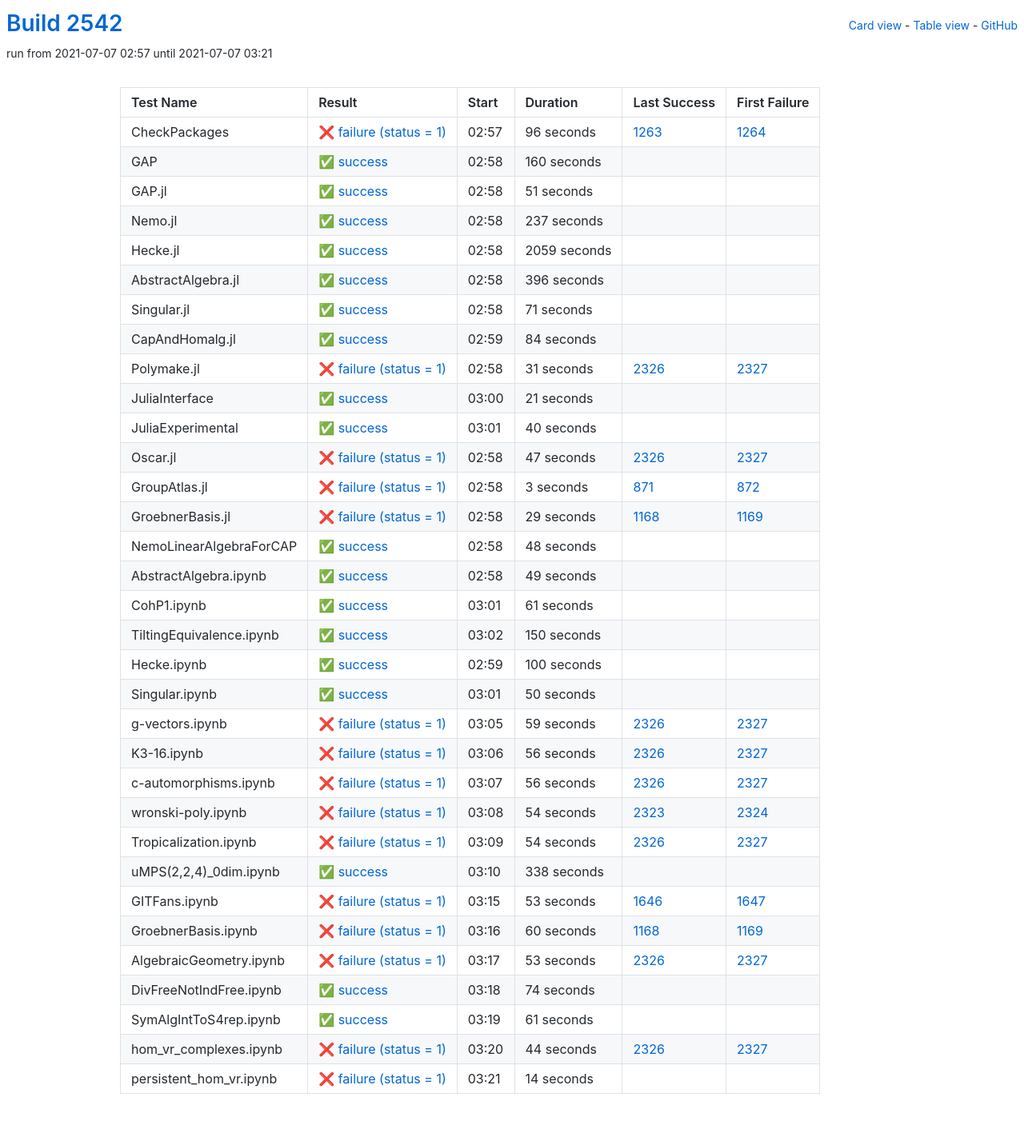
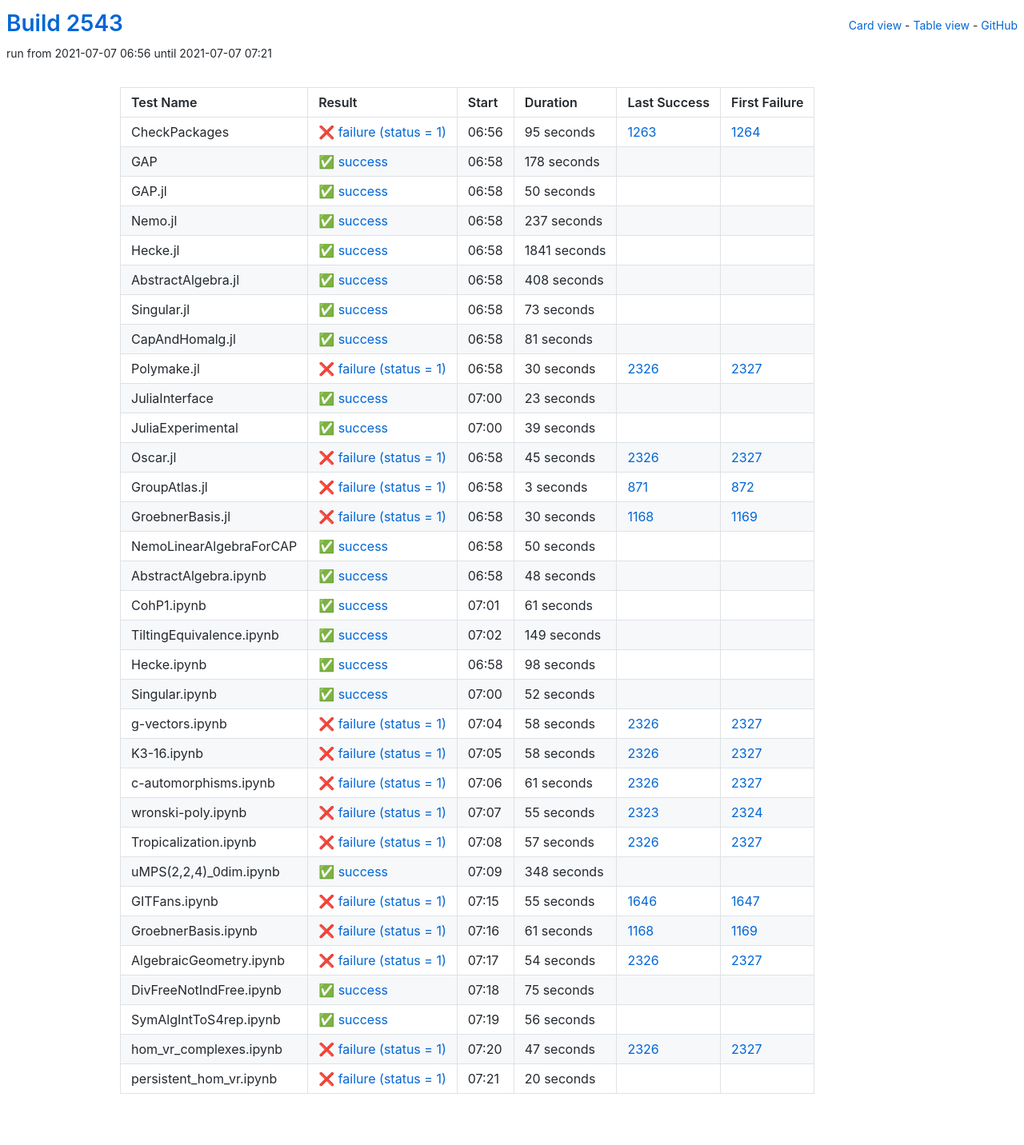
Before and after one commit to oscar-system/oscar-ci-status-stable, a Jekyll site: the page built from table.html, in a window 1280 px wide. Shown: the whole page at 80% size. Built offline with Jekyll 4.4.1, drawn with Linux system fonts in a browser that asks for light colours.

Commit message:
Build #2543

```diff
--- a/_data/ci.yml
+++ b/_data/ci.yml
@@ -1,6 +1,6 @@
 ---
-build: 2542
-build_url: https://oscarci.mathematik.uni-kl.de/job/oscar-stable/2542/
+build: 2543
+build_url: https://oscarci.mathematik.uni-kl.de/job/oscar-stable/2543/
 job: oscar-stable
 organization: oscar-system
 repo: oscar-ci-status-stable
@@ -8,44 +8,44 @@ repourl: https://github.com/oscar-system/oscar-ci-status-stable
 tests:
 - name: CheckPackages
   id: checkpackages
-  log: https://oscarci.mathematik.uni-kl.de/job/oscar-stable/2542/artifact/logs/build-2542/CheckPackages.log
-  start: 2021-07-07 02:57
+  log: https://oscarci.mathematik.uni-kl.de/job/oscar-stable/2543/artifact/logs/build-2543/CheckPackages.log
+  start: 2021-07-07 06:56
   success: false
   exitcode: 1
   status: failure
-  duration: 96
+  duration: 95
   last_success: 1263
   last_success_url: https://oscarci.mathematik.uni-kl.de/job/oscar-stable/1263/
   first_failure: 1264
   first_failure_url: https://oscarci.mathematik.uni-kl.de/job/oscar-stable/1264/
 - name: GAP
   id: gap
-  log: https://oscarci.mathematik.uni-kl.de/job/oscar-stable/2542/artifact/logs/build-2542/GAP.log
-  start: 2021-07-07 02:58
+  log: https://oscarci.mathematik.uni-kl.de/job/oscar-stable/2543/artifact/logs/build-2543/GAP.log
+  start: 2021-07-07 06:58
   success: true
   exitcode: 0
   status: success
-  duration: 160
+  duration: 178
   last_success: false
   last_success_url:
   first_failure: false
   first_failure_url:
 - name: GAP.jl
   id: gap-jl
-  log: https://oscarci.mathematik.uni-kl.de/job/oscar-stable/2542/artifact/logs/build-2542/GAP.jl.log
-  start: 2021-07-07 02:58
+  log: https://oscarci.mathematik.uni-kl.de/job/oscar-stable/2543/artifact/logs/build-2543/GAP.jl.log
+  start: 2021-07-07 06:58
   success: true
   exitcode: 0
   status: success
-  duration: 51
+  duration: 50
   last_success: false
   last_success_url:
   first_failure: false
   first_failure_url:
 - name: Nemo.jl
   id: nemo-jl
-  log: https://oscarci.mathematik.uni-kl.de/job/oscar-stable/2542/artifact/logs/build-2542/Nemo.jl.log
-  start: 2021-07-07 02:58
+  log: https://oscarci.mathematik.uni-kl.de/job/oscar-stable/2543/artifact/logs/build-2543/Nemo.jl.log
+  start: 2021-07-07 06:58
   success: true
   exitcode: 0
   status: success
@@ -56,104 +56,104 @@ tests:
   first_failure_url:
 - name: Hecke.jl
   id: hecke-jl
-  log: https://oscarci.mathematik.uni-kl.de/job/oscar-stable/2542/artifact/logs/build-2542/Hecke.jl.log
-  start: 2021-07-07 02:58
+  log: https://oscarci.mathematik.uni-kl.de/job/oscar-stable/2543/artifact/logs/build-2543/Hecke.jl.log
+  start: 2021-07-07 06:58
   success: true
   exitcode: 0
   status: success
-  duration: 2059
+  duration: 1841
   last_success: false
   last_success_url:
   first_failure: false
   first_failure_url:
 - name: AbstractAlgebra.jl
   id: abstractalgebra-jl
-  log: https://oscarci.mathematik.uni-kl.de/job/oscar-stable/2542/artifact/logs/build-2542/AbstractAlgebra.jl.log
-  start: 2021-07-07 02:58
+  log: https://oscarci.mathematik.uni-kl.de/job/oscar-stable/2543/artifact/logs/build-2543/AbstractAlgebra.jl.log
+  start: 2021-07-07 06:58
   success: true
   exitcode: 0
   status: success
-  duration: 396
+  duration: 408
   last_success: false
   last_success_url:
   first_failure: false
   first_failure_url:
 - name: Singular.jl
   id: singular-jl
-  log: https://oscarci.mathematik.uni-kl.de/job/oscar-stable/2542/artifact/logs/build-2542/Singular.jl.log
-  start: 2021-07-07 02:58
+  log: https://oscarci.mathematik.uni-kl.de/job/oscar-stable/2543/artifact/logs/build-2543/Singular.jl.log
+  start: 2021-07-07 06:58
   success: true
   exitcode: 0
   status: success
-  duration: 71
+  duration: 73
   last_success: false
   last_success_url:
   first_failure: false
   first_failure_url:
 - name: CapAndHomalg.jl
   id: capandhomalg-jl
-  log: https://oscarci.mathematik.uni-kl.de/job/oscar-stable/2542/artifact/logs/build-2542/CapAndHomalg.jl.log
-  start: 2021-07-07 02:59
+  log: https://oscarci.mathematik.uni-kl.de/job/oscar-stable/2543/artifact/logs/build-2543/CapAndHomalg.jl.log
+  start: 2021-07-07 06:58
   success: true
   exitcode: 0
   status: success
-  duration: 84
+  duration: 81
   last_success: false
   last_success_url:
   first_failure: false
   first_failure_url:
 - name: Polymake.jl
   id: polymake-jl
-  log: https://oscarci.mathematik.uni-kl.de/job/oscar-stable/2542/artifact/logs/build-2542/Polymake.jl.log
-  start: 2021-07-07 02:58
+  log: https://oscarci.mathematik.uni-kl.de/job/oscar-stable/2543/artifact/logs/build-2543/Polymake.jl.log
+  start: 2021-07-07 06:58
   success: false
   exitcode: 1
   status: failure
-  duration: 31
+  duration: 30
   last_success: 2326
   last_success_url: https://oscarci.mathematik.uni-kl.de/job/oscar-stable/2326/
   first_failure: 2327
   first_failure_url: https://oscarci.mathematik.uni-kl.de/job/oscar-stable/2327/
 - name: JuliaInterface
   id: juliainterface
-  log: https://oscarci.mathematik.uni-kl.de/job/oscar-stable/2542/artifact/logs/build-2542/JuliaInterface.log
-  start: 2021-07-07 03:00
+  log: https://oscarci.mathematik.uni-kl.de/job/oscar-stable/2543/artifact/logs/build-2543/JuliaInterface.log
+  start: 2021-07-07 07:00
   success: true
   exitcode: 0
   status: success
-  duration: 21
+  duration: 23
   last_success: false
   last_success_url:
   first_failure: false
   first_failure_url:
 - name: JuliaExperimental
   id: juliaexperimental
-  log: https://oscarci.mathematik.uni-kl.de/job/oscar-stable/2542/artifact/logs/build-2542/JuliaExperimental.log
-  start: 2021-07-07 03:01
+  log: https://oscarci.mathematik.uni-kl.de/job/oscar-stable/2543/artifact/logs/build-2543/JuliaExperimental.log
+  start: 2021-07-07 07:00
   success: true
   exitcode: 0
   status: success
-  duration: 40
+  duration: 39
   last_success: false
   last_success_url:
   first_failure: false
   first_failure_url:
 - name: Oscar.jl
   id: oscar-jl
-  log: https://oscarci.mathematik.uni-kl.de/job/oscar-stable/2542/artifact/logs/build-2542/Oscar.jl.log
-  start: 2021-07-07 02:58
+  log: https://oscarci.mathematik.uni-kl.de/job/oscar-stable/2543/artifact/logs/build-2543/Oscar.jl.log
+  start: 2021-07-07 06:58
   success: false
   exitcode: 1
   status: failure
-  duration: 47
+  duration: 45
   last_success: 2326
   last_success_url: https://oscarci.mathematik.uni-kl.de/job/oscar-stable/2326/
   first_failure: 2327
   first_failure_url: https://oscarci.mathematik.uni-kl.de/job/oscar-stable/2327/
 - name: GroupAtlas.jl
   id: groupatlas-jl
-  log: https://oscarci.mathematik.uni-kl.de/job/oscar-stable/2542/artifact/logs/build-2542/GroupAtlas.jl.log
-  start: 2021-07-07 02:58
+  log: https://oscarci.mathematik.uni-kl.de/job/oscar-stable/2543/artifact/logs/build-2543/GroupAtlas.jl.log
+  start: 2021-07-07 06:58
   success: false
   exitcode: 1
   status: failure
@@ -164,20 +164,32 @@ tests:
   first_failure_url: https://oscarci.mathematik.uni-kl.de/job/oscar-stable/872/
 - name: GroebnerBasis.jl
   id: groebnerbasis-jl
-  log: https://oscarci.mathematik.uni-kl.de/job/oscar-stable/2542/artifact/logs/build-2542/GroebnerBasis.jl.log
-  start: 2021-07-07 02:58
+  log: https://oscarci.mathematik.uni-kl.de/job/oscar-stable/2543/artifact/logs/build-2543/GroebnerBasis.jl.log
+  start: 2021-07-07 06:58
   success: false
   exitcode: 1
   status: failure
-  duration: 29
+  duration: 30
   last_success: 1168
   last_success_url: https://oscarci.mathematik.uni-kl.de/job/oscar-stable/1168/
   first_failure: 1169
   first_failure_url: https://oscarci.mathematik.uni-kl.de/job/oscar-stable/1169/
 - name: NemoLinearAlgebraForCAP
   id: nemolinearalgebraforcap
-  log: https://oscarci.mathematik.uni-kl.de/job/oscar-stable/2542/artifact/logs/build-2542/NemoLinearAlgebraForCAP.log
-  start: 2021-07-07 02:58
+  log: https://oscarci.mathematik.uni-kl.de/job/oscar-stable/2543/artifact/logs/build-2543/NemoLinearAlgebraForCAP.log
+  start: 2021-07-07 06:58
+  success: true
+  exitcode: 0
+  status: success
+  duration: 50
+  last_success: false
+  last_success_url:
+  first_failure: false
+  first_failure_url:
+- name: AbstractAlgebra.ipynb
+  id: abstractalgebra-ipynb
+  log: https://oscarci.mathematik.uni-kl.de/job/oscar-stable/2543/artifact/logs/build-2543/AbstractAlgebra.ipynb.log
+  start: 2021-07-07 06:58
   success: true
   exitcode: 0
   status: success
@@ -186,22 +198,10 @@ tests:
   last_success_url:
   first_failure: false
   first_failure_url:
-- name: AbstractAlgebra.ipynb
-  id: abstractalgebra-ipynb
-  log: https://oscarci.mathematik.uni-kl.de/job/oscar-stable/2542/artifact/logs/build-2542/AbstractAlgebra.ipynb.log
-  start: 2021-07-07 02:58
-  success: true
-  exitcode: 0
-  status: success
-  duration: 49
-  last_success: false
-  last_success_url:
-  first_failure: false
-  first_failure_url:
 - name: CohP1.ipynb
   id: cohp1-ipynb
-  log: https://oscarci.mathematik.uni-kl.de/job/oscar-stable/2542/artifact/logs/build-2542/CohP1.ipynb.log
-  start: 2021-07-07 03:01
+  log: https://oscarci.mathematik.uni-kl.de/job/oscar-stable/2543/artifact/logs/build-2543/CohP1.ipynb.log
+  start: 2021-07-07 07:01
   success: true
   exitcode: 0
   status: success
@@ -212,92 +212,140 @@ tests:
   first_failure_url:
 - name: TiltingEquivalence.ipynb
   id: tiltingequivalence-ipynb
-  log: https://oscarci.mathematik.uni-kl.de/job/oscar-stable/2542/artifact/logs/build-2542/TiltingEquivalence.ipynb.log
-  start: 2021-07-07 03:02
+  log: https://oscarci.mathematik.uni-kl.de/job/oscar-stable/2543/artifact/logs/build-2543/TiltingEquivalence.ipynb.log
+  start: 2021-07-07 07:02
   success: true
   exitcode: 0
   status: success
-  duration: 150
+  duration: 149
   last_success: false
   last_success_url:
   first_failure: false
   first_failure_url:
 - name: Hecke.ipynb
   id: hecke-ipynb
-  log: https://oscarci.mathematik.uni-kl.de/job/oscar-stable/2542/artifact/logs/build-2542/Hecke.ipynb.log
-  start: 2021-07-07 02:59
+  log: https://oscarci.mathematik.uni-kl.de/job/oscar-stable/2543/artifact/logs/build-2543/Hecke.ipynb.log
+  start: 2021-07-07 06:58
   success: true
   exitcode: 0
   status: success
-  duration: 100
+  duration: 98
   last_success: false
   last_success_url:
   first_failure: false
   first_failure_url:
 - name: Singular.ipynb
   id: singular-ipynb
-  log: https://oscarci.mathematik.uni-kl.de/job/oscar-stable/2542/artifact/logs/build-2542/Singular.ipynb.log
-  start: 2021-07-07 03:01
+  log: https://oscarci.mathematik.uni-kl.de/job/oscar-stable/2543/artifact/logs/build-2543/Singular.ipynb.log
+  start: 2021-07-07 07:00
   success: true
   exitcode: 0
   status: success
-  duration: 50
+  duration: 52
   last_success: false
   last_success_url:
   first_failure: false
   first_failure_url:
 - name: g-vectors.ipynb
   id: g-vectors-ipynb
-  log: https://oscarci.mathematik.uni-kl.de/job/oscar-stable/2542/artifact/logs/build-2542/g-vectors.ipynb.log
-  start: 2021-07-07 03:05
+  log: https://oscarci.mathematik.uni-kl.de/job/oscar-stable/2543/artifact/logs/build-2543/g-vectors.ipynb.log
+  start: 2021-07-07 07:04
   success: false
   exitcode: 1
   status: failure
-  duration: 59
+  duration: 58
   last_success: 2326
   last_success_url: https://oscarci.mathematik.uni-kl.de/job/oscar-stable/2326/
   first_failure: 2327
   first_failure_url: https://oscarci.mathematik.uni-kl.de/job/oscar-stable/2327/
 - name: K3-16.ipynb
   id: k3-16-ipynb
-  log: https://oscarci.mathematik.uni-kl.de/job/oscar-stable/2542/artifact/logs/build-2542/K3-16.ipynb.log
-  start: 2021-07-07 03:06
+  log: https://oscarci.mathematik.uni-kl.de/job/oscar-stable/2543/artifact/logs/build-2543/K3-16.ipynb.log
+  start: 2021-07-07 07:05
   success: false
   exitcode: 1
   status: failure
-  duration: 56
+  duration: 58
   last_success: 2326
   last_success_url: https://oscarci.mathematik.uni-kl.de/job/oscar-stable/2326/
   first_failure: 2327
   first_failure_url: https://oscarci.mathematik.uni-kl.de/job/oscar-stable/2327/
 - name: c-automorphisms.ipynb
   id: c-automorphisms-ipynb
-  log: https://oscarci.mathematik.uni-kl.de/job/oscar-stable/2542/artifact/logs/build-2542/c-automorphisms.ipynb.log
-  start: 2021-07-07 03:07
+  log: https://oscarci.mathematik.uni-kl.de/job/oscar-stable/2543/artifact/logs/build-2543/c-automorphisms.ipynb.log
+  start: 2021-07-07 07:06
   success: false
   exitcode: 1
   status: failure
-  duration: 56
+  duration: 61
   last_success: 2326
   last_success_url: https://oscarci.mathematik.uni-kl.de/job/oscar-stable/2326/
   first_failure: 2327
   first_failure_url: https://oscarci.mathematik.uni-kl.de/job/oscar-stable/2327/
 - name: wronski-poly.ipynb
   id: wronski-poly-ipynb
-  log: https://oscarci.mathematik.uni-kl.de/job/oscar-stable/2542/artifact/logs/build-2542/wronski-poly.ipynb.log
-  start: 2021-07-07 03:08
+  log: https://oscarci.mathematik.uni-kl.de/job/oscar-stable/2543/artifact/logs/build-2543/wronski-poly.ipynb.log
+  start: 2021-07-07 07:07
   success: false
   exitcode: 1
   status: failure
-  duration: 54
+  duration: 55
   last_success: 2323
   last_success_url: https://oscarci.mathematik.uni-kl.de/job/oscar-stable/2323/
   first_failure: 2324
   first_failure_url: https://oscarci.mathematik.uni-kl.de/job/oscar-stable/2324/
 - name: Tropicalization.ipynb
   id: tropicalization-ipynb
-  log: https://oscarci.mathematik.uni-kl.de/job/oscar-stable/2542/artifact/logs/build-2542/Tropicalization.ipynb.log
-  start: 2021-07-07 03:09
+  log: https://oscarci.mathematik.uni-kl.de/job/oscar-stable/2543/artifact/logs/build-2543/Tropicalization.ipynb.log
+  start: 2021-07-07 07:08
+  success: false
+  exitcode: 1
+  status: failure
+  duration: 57
+  last_success: 2326
+  last_success_url: https://oscarci.mathematik.uni-kl.de/job/oscar-stable/2326/
+  first_failure: 2327
+  first_failure_url: https://oscarci.mathematik.uni-kl.de/job/oscar-stable/2327/
+- name: uMPS(2,2,4)_0dim.ipynb
+  id: umps-2-2-4-0dim-ipynb
+  log: https://oscarci.mathematik.uni-kl.de/job/oscar-stable/2543/artifact/logs/build-2543/uMPS-2-2-4-_0dim.ipynb.log
+  start: 2021-07-07 07:09
+  success: true
+  exitcode: 0
+  status: success
+  duration: 348
+  last_success: false
+  last_success_url:
+  first_failure: false
+  first_failure_url:
+- name: GITFans.ipynb
+  id: gitfans-ipynb
+  log: https://oscarci.mathematik.uni-kl.de/job/oscar-stable/2543/artifact/logs/build-2543/GITFans.ipynb.log
+  start: 2021-07-07 07:15
+  success: false
+  exitcode: 1
+  status: failure
+  duration: 55
+  last_success: 1646
+  last_success_url: https://oscarci.mathematik.uni-kl.de/job/oscar-stable/1646/
+  first_failure: 1647
+  first_failure_url: https://oscarci.mathematik.uni-kl.de/job/oscar-stable/1647/
+- name: GroebnerBasis.ipynb
+  id: groebnerbasis-ipynb
+  log: https://oscarci.mathematik.uni-kl.de/job/oscar-stable/2543/artifact/logs/build-2543/GroebnerBasis.ipynb.log
+  start: 2021-07-07 07:16
+  success: false
+  exitcode: 1
+  status: failure
+  duration: 61
+  last_success: 1168
+  last_success_url: https://oscarci.mathematik.uni-kl.de/job/oscar-stable/1168/
+  first_failure: 1169
+  first_failure_url: https://oscarci.mathematik.uni-kl.de/job/oscar-stable/1169/
+- name: AlgebraicGeometry.ipynb
+  id: algebraicgeometry-ipynb
+  log: https://oscarci.mathematik.uni-kl.de/job/oscar-stable/2543/artifact/logs/build-2543/AlgebraicGeometry.ipynb.log
+  start: 2021-07-07 07:17
   success: false
   exitcode: 1
   status: failure
@@ -306,98 +354,50 @@ tests:
   last_success_url: https://oscarci.mathematik.uni-kl.de/job/oscar-stable/2326/
   first_failure: 2327
   first_failure_url: https://oscarci.mathematik.uni-kl.de/job/oscar-stable/2327/
-- name: uMPS(2,2,4)_0dim.ipynb
-  id: umps-2-2-4-0dim-ipynb
-  log: https://oscarci.mathematik.uni-kl.de/job/oscar-stable/2542/artifact/logs/build-2542/uMPS-2-2-4-_0dim.ipynb.log
-  start: 2021-07-07 03:10
+- name: DivFreeNotIndFree.ipynb
+  id: divfreenotindfree-ipynb
+  log: https://oscarci.mathematik.uni-kl.de/job/oscar-stable/2543/artifact/logs/build-2543/DivFreeNotIndFree.ipynb.log
+  start: 2021-07-07 07:18
   success: true
   exitcode: 0
   status: success
-  duration: 338
-  last_success: false
-  last_success_url:
-  first_failure: false
-  first_failure_url:
-- name: GITFans.ipynb
-  id: gitfans-ipynb
-  log: https://oscarci.mathematik.uni-kl.de/job/oscar-stable/2542/artifact/logs/build-2542/GITFans.ipynb.log
-  start: 2021-07-07 03:15
-  success: false
-  exitcode: 1
-  status: failure
-  duration: 53
-  last_success: 1646
-  last_success_url: https://oscarci.mathematik.uni-kl.de/job/oscar-stable/1646/
-  first_failure: 1647
-  first_failure_url: https://oscarci.mathematik.uni-kl.de/job/oscar-stable/1647/
-- name: GroebnerBasis.ipynb
-  id: groebnerbasis-ipynb
-  log: https://oscarci.mathematik.uni-kl.de/job/oscar-stable/2542/artifact/logs/build-2542/GroebnerBasis.ipynb.log
-  start: 2021-07-07 03:16
-  success: false
-  exitcode: 1
-  status: failure
-  duration: 60
-  last_success: 1168
-  last_success_url: https://oscarci.mathematik.uni-kl.de/job/oscar-stable/1168/
-  first_failure: 1169
-  first_failure_url: https://oscarci.mathematik.uni-kl.de/job/oscar-stable/1169/
-- name: AlgebraicGeometry.ipynb
-  id: algebraicgeometry-ipynb
-  log: https://oscarci.mathematik.uni-kl.de/job/oscar-stable/2542/artifact/logs/build-2542/AlgebraicGeometry.ipynb.log
-  start: 2021-07-07 03:17
-  success: false
-  exitcode: 1
-  status: failure
-  duration: 53
-  last_success: 2326
-  last_success_url: https://oscarci.mathematik.uni-kl.de/job/oscar-stable/2326/
-  first_failure: 2327
-  first_failure_url: https://oscarci.mathematik.uni-kl.de/job/oscar-stable/2327/
-- name: DivFreeNotIndFree.ipynb
-  id: divfreenotindfree-ipynb
-  log: https://oscarci.mathematik.uni-kl.de/job/oscar-stable/2542/artifact/logs/build-2542/DivFreeNotIndFree.ipynb.log
-  start: 2021-07-07 03:18
-  success: true
-  exitcode: 0
-  status: success
-  duration: 74
+  duration: 75
   last_success: false
   last_success_url:
   first_failure: false
   first_failure_url:
 - name: SymAlgIntToS4rep.ipynb
   id: symalginttos4rep-ipynb
-  log: https://oscarci.mathematik.uni-kl.de/job/oscar-stable/2542/artifact/logs/build-2542/SymAlgIntToS4rep.ipynb.log
-  start: 2021-07-07 03:19
+  log: https://oscarci.mathematik.uni-kl.de/job/oscar-stable/2543/artifact/logs/build-2543/SymAlgIntToS4rep.ipynb.log
+  start: 2021-07-07 07:19
   success: true
   exitcode: 0
   status: success
-  duration: 61
+  duration: 56
   last_success: false
   last_success_url:
   first_failure: false
   first_failure_url:
 - name: hom_vr_complexes.ipynb
   id: hom-vr-complexes-ipynb
-  log: https://oscarci.mathematik.uni-kl.de/job/oscar-stable/2542/artifact/logs/build-2542/hom_vr_complexes.ipynb.log
-  start: 2021-07-07 03:20
+  log: https://oscarci.mathematik.uni-kl.de/job/oscar-stable/2543/artifact/logs/build-2543/hom_vr_complexes.ipynb.log
+  start: 2021-07-07 07:20
   success: false
   exitcode: 1
   status: failure
-  duration: 44
+  duration: 47
   last_success: 2326
   last_success_url: https://oscarci.mathematik.uni-kl.de/job/oscar-stable/2326/
   first_failure: 2327
   first_failure_url: https://oscarci.mathematik.uni-kl.de/job/oscar-stable/2327/
 - name: persistent_hom_vr.ipynb
   id: persistent-hom-vr-ipynb
-  log: https://oscarci.mathematik.uni-kl.de/job/oscar-stable/2542/artifact/logs/build-2542/persistent_hom_vr.ipynb.log
-  start: 2021-07-07 03:21
+  log: https://oscarci.mathematik.uni-kl.de/job/oscar-stable/2543/artifact/logs/build-2543/persistent_hom_vr.ipynb.log
+  start: 2021-07-07 07:21
   success: false
   exitcode: 1
   status: failure
-  duration: 14
+  duration: 20
   last_success: false
   last_success_url:
   first_failure: false
```
Also changed, not shown: README.md.
